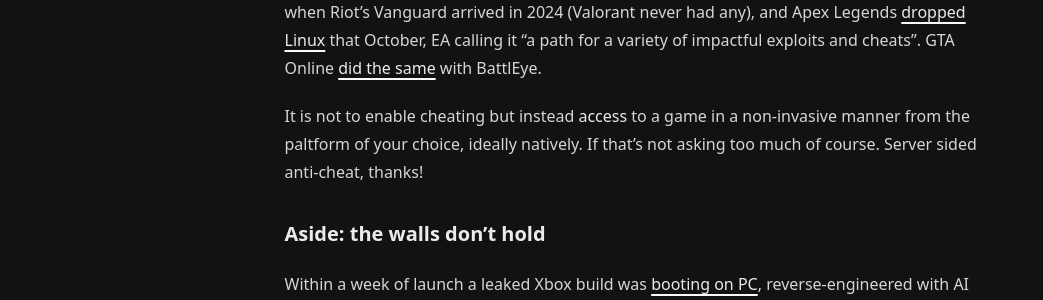
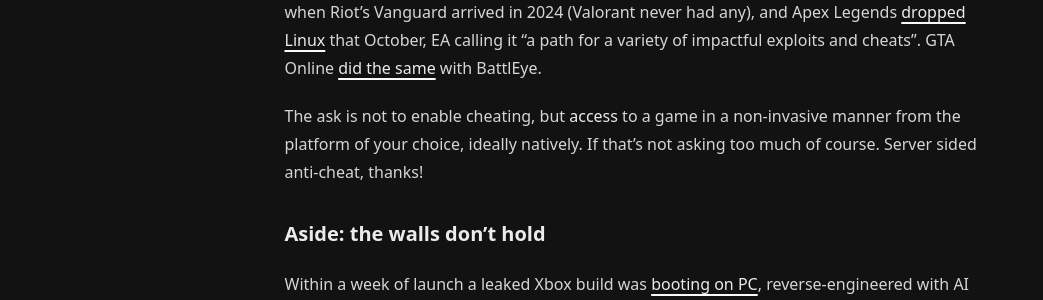
Before and after one commit to h8d13/dontreadthedocs, a Jekyll site: the page built from _notes/modding-wizards.md, in a window 1280 px wide and 900 px high, scrolled down 5987 px. Shown: the part 155-455 px from the top of the window, without its empty margins (0-1043 px from the left). Built offline with Jekyll 4.4.1, drawn with Linux system fonts in a browser that asks for light colours.

Commit message:
typo
Signed-off-by: h8d13 <hadean-eon-dev@proton.me>

```diff
--- a/_notes/modding-wizards.md
+++ b/_notes/modding-wizards.md
@@ -216,8 +216,8 @@ that simply do not run on Linux or the Steam Deck. League of Legends
 October, EA calling it "a path for a variety of impactful exploits and cheats".
 GTA Online [did the same][gta-battleye] with BattlEye.
 
-It is not to enable cheating but instead **access** to a game in a non-invasive
-manner from the paltform of your choice, ideally natively. If that's not asking
+The ask is not to enable cheating, but **access** to a game in a non-invasive
+manner from the platform of your choice, ideally natively. If that's not asking
 too much of course. Server sided anti-cheat, thanks!
 
 ### Aside: the walls don't hold
```
